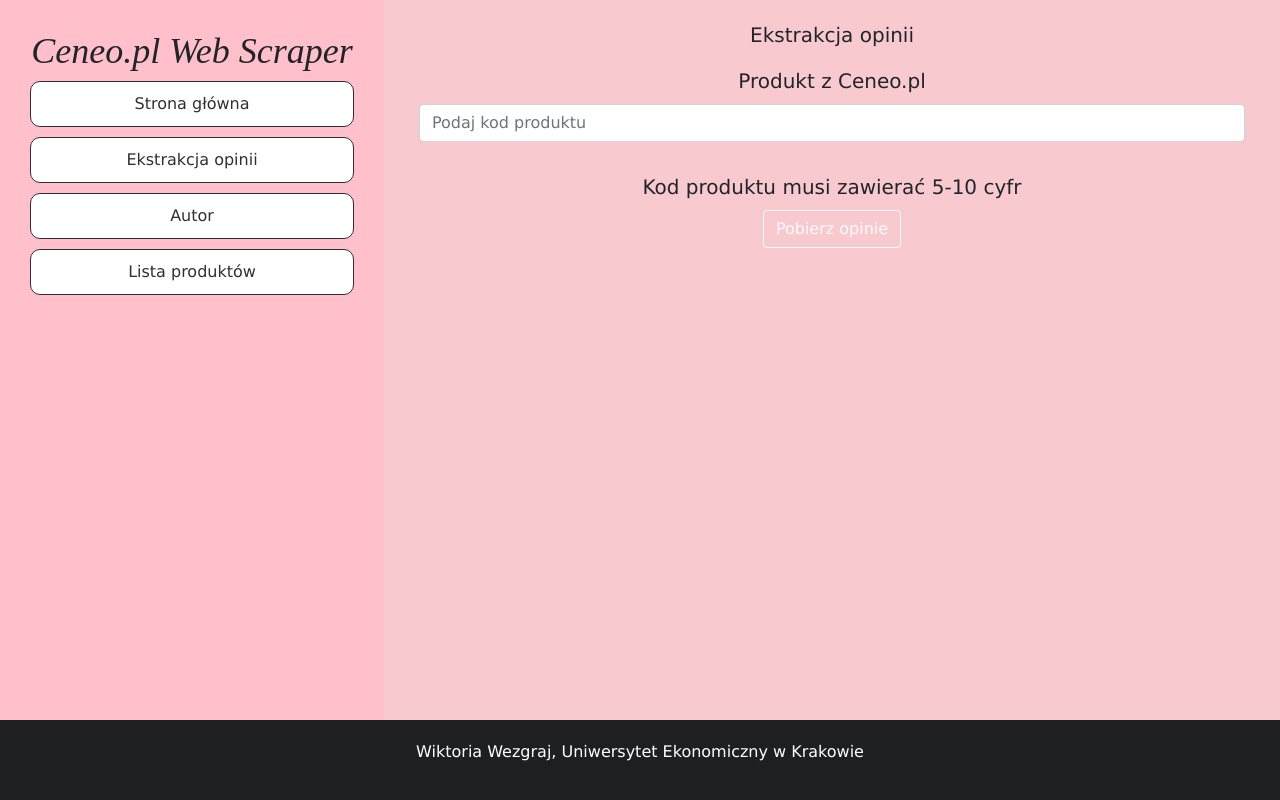
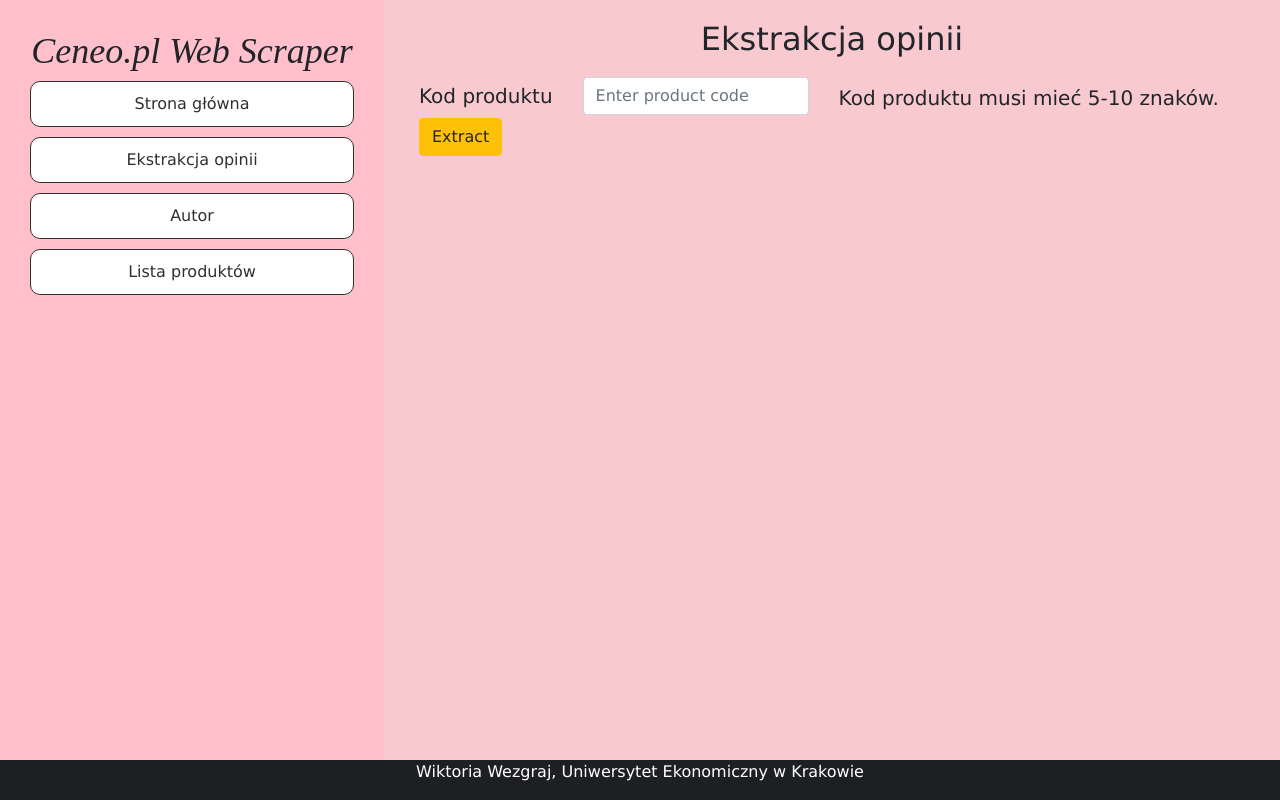
Before and after one commit to WiktoriaWezgraj/Ceneo-WebScraper, a Flask app: page /extract in a window 1280 px wide. Run offline with Flask 3, Linux system fonts and the light colour scheme.

Commit message:
2024-06-03 WW

```diff
--- a/app/routes.py
+++ b/app/routes.py
@@ -1,3 +1,5 @@
+
+
 from app import app
 from app import utils
 import pandas as pd
@@ -31,6 +33,7 @@
                     response = requests.get(url)
                     page_dom = BeautifulSoup(response.text, "html.parser")
                     opinions = page_dom.select("div.js_product-review")
+                    opinion = page_dom.select_one("div.j_product-review")
                     for opinion in opinions:
                         single_opinion = {
                             key: utils.extract(opinion, *value)
@@ -73,7 +76,7 @@
     products_list = [filename.split(".")[0] for filename in os.listdir("app/data/opinions")]
     products = []
     for product_id in products_list:
-        with open(f"app/data/opinions/{product_id}.json", "r", encoding="UTF-8") as jf:
+        with open(f"app/data/opinions/{product_id}.json", "r", encoding = "UTF-8") as jf:
             products.append(json.load(jf))
     return render_template("products.html", products=products)
 
@@ -83,7 +86,10 @@
 
 @app.route('/product/<product_id>')
 def product(product_id):
-    return render_template("product.html", product_id=product_id)
+    opinions = None
+    with open(f"app/data/opinions/{product_id}.json", "r" ,encoding="UTF-8") as jf:
+        opinions = json.load(jf)
+    return render_template("product.html", product_id = product_id, opinions = opinions)
 
 @app.route('/product/download_json/<product_id>')
 def download_json(product_id):
--- a/app/static/style.css
+++ b/app/static/style.css
@@ -35,7 +35,6 @@
   background-color: #1e1f22;
   color: #fff;
   text-align: center;
-  padding: 20px;
   position: fixed;
   bottom: 0;
   width: 100%;
--- a/app/templates/extract.html
+++ b/app/templates/extract.html
@@ -1,21 +1,26 @@
-{% extends "base.html" %}
-{% block title %}
-    Ekstrakcja opinii
-{% endblock title %}
+{% extends 'base.html' %}
 {% block content %}
     {% if error is defined %}
-        <div class="alert alert-warning alert-dismissible fade show" role="alert">
-            <strong>Holy guacamole!</strong> {{error}}.
-            <button type="button" class="close" data-dismiss="alert" aria-label="Close">
-            <span aria-hidden="true">&times;</span>
-            </button>
+    <div class="alert alert-warning alert-dismissible fade show mt-3 mb-3" role="alert">
+        <strong><i class="bi bi-exclamation-diamond-fill"></i> Uwaga!</strong> {{error}}
+        <button type="button" class="btn-close" data-bs-dismiss="alert" aria-label="Close"></button>
+    </div>
+    {% endif %}
+    <h2 class="bt-3 mb-3">Ekstrakcja opinii</h2>
+    <form class="container" method="POST" action="{{url_for('extract')}}">
+        <div class="row g-3 align-items-center">
+            <div class="col-auto">
+              <label for="product_id" class="col-form-label">Kod produktu</label>
+            </div>
+            <div class="col-auto">
+              <input type="text" name="product_id" id="product_id" class="form-control" aria-describedby="product_idHelpInline" placeholder="Enter product code" required>
+            </div>
+            <div class="col-auto">
+                <span id="product_idHelpInline" class="form-text">Kod produktu musi mieć 5-10 znaków.</span>
+            </div>
+            <div class="col-auto">
+                <button type="submit" class="btn btn-warning">Extract</button>
+            </div>
         </div>
-    {% endif %}
-
-    <form method="post" action="" class="container">
-        <div class="form-group"></div>
-            <label for="product_id">Produkt z Ceneo.pl</label>
-            <input type="text" class="form-control" id="formGroupExampleInput" name="product_id" placeholder="Podaj kod produktu" required><br> <label>Kod produktu musi zawierać 5-10 cyfr</label><br>
-            <button type="submit" class="btn btn-outline-light">Pobierz opinie</button>
     </form>
-{% endblock content %}
+{% endblock %}
```
Also changed, not shown: app/templates/product.html (+15 -5 lines), app/templates/products.html (+12 -5 lines).
